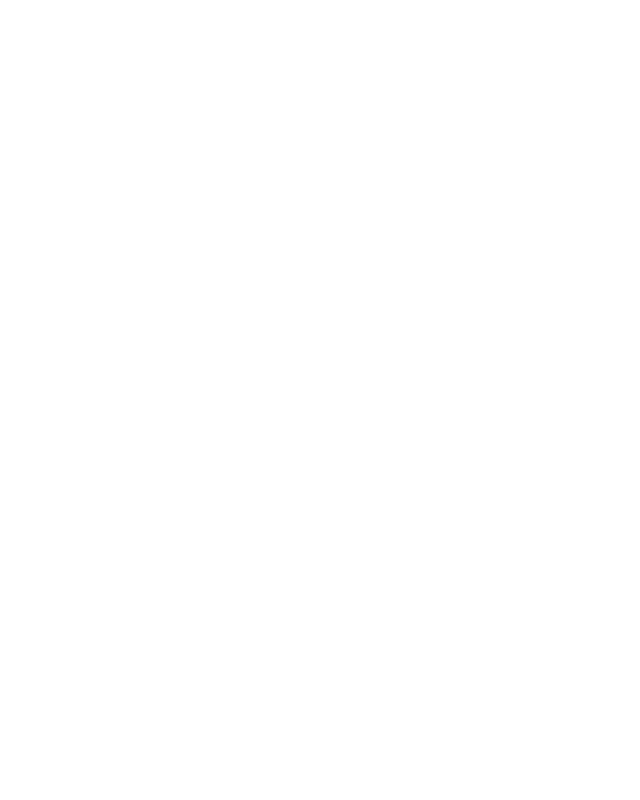
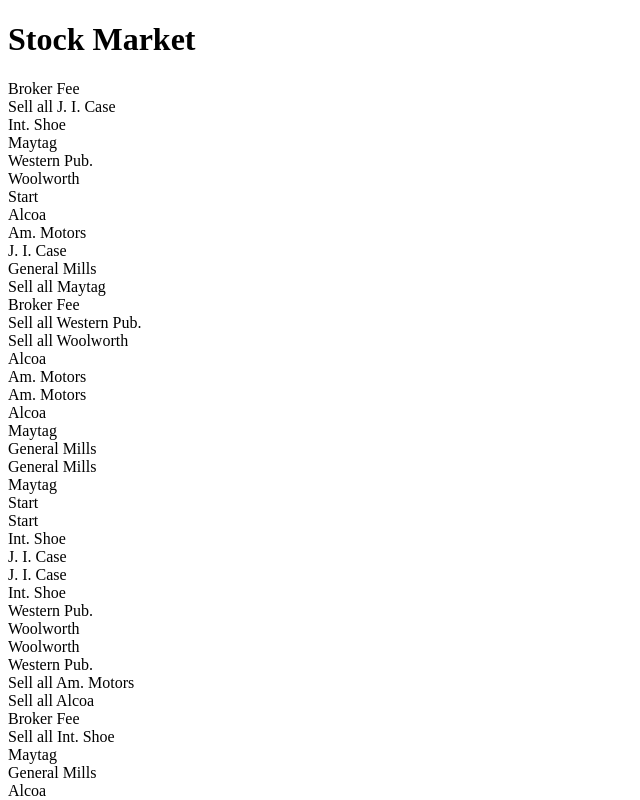
Before and after one commit to bradenhirschi/stockmarket-game, a Next.js app: page / in a window 1280 px wide. Shown: the top 800 px of the page, without its empty margins (0-640 px from the left). Built offline with nearby package versions, Linux system fonts and the light colour scheme.

Commit message:
New layout page shows all content

```diff
--- a/src/app/layout.tsx
+++ b/src/app/layout.tsx
@@ -1,5 +1,16 @@
-const Layout = () => {
-  return <></>
+const RootLayout = async ({
+  children,
+}: {
+  children: React.ReactNode;
+})  => {
+  return (
+    <html lang="en">
+      <head></head>
+      <body>
+        {children}
+      </body>
+    </html>
+  );
 }
 
-export default Layout;
+export default RootLayout;
```
